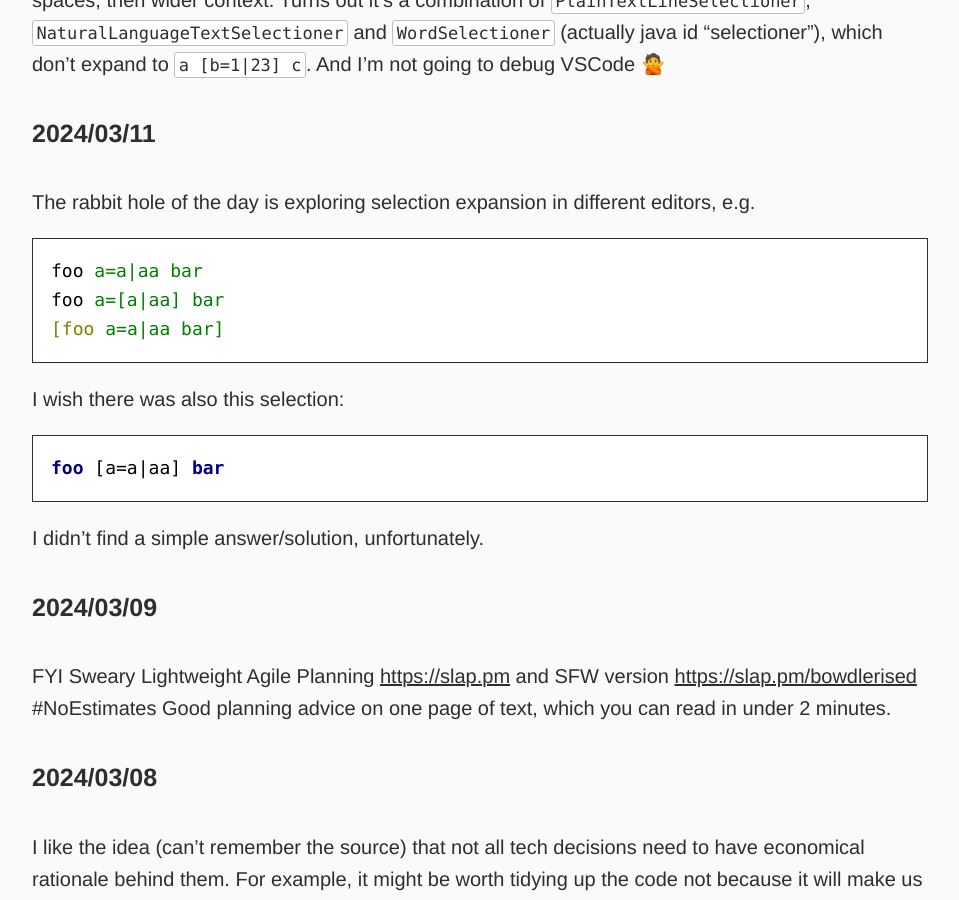
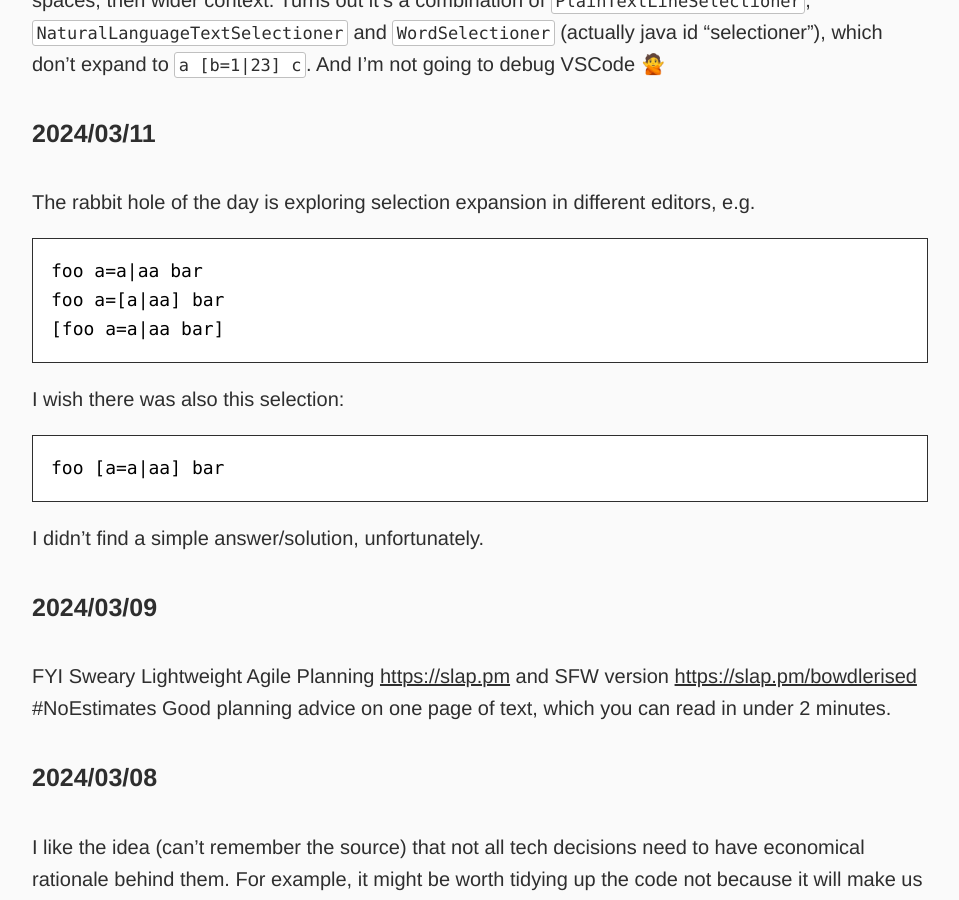
Before and after one commit to dkandalov/dkandalov.github.io, a Jekyll site: the page built from micro-blog.md, in a window 1280 px wide and 900 px high, scrolled down 847 px. Shown: the whole window, without its empty margins (160-1119 px from the left). Built offline with Jekyll 4.4.1, drawn with Linux system fonts in a browser that asks for light colours.

Commit message:
updated micro-blog

````diff
--- a/micro-blog.md
+++ b/micro-blog.md
@@ -13,16 +13,16 @@ I thought plain text #IntelliJ selection expansion first selects "valid id", the
 
 #### 2024/03/11
 The rabbit hole of the day is exploring selection expansion in different editors, e.g.
-```
+<plain-text>
 foo a=a|aa bar
 foo a=[a|aa] bar
 [foo a=a|aa bar]
-```
+</plain-text>
 
 I wish there was also this selection:
-```
+<plain-text>
 foo [a=a|aa] bar
-```
+</plain-text>
 
 I didn't find a simple answer/solution, unfortunately.
 
````
